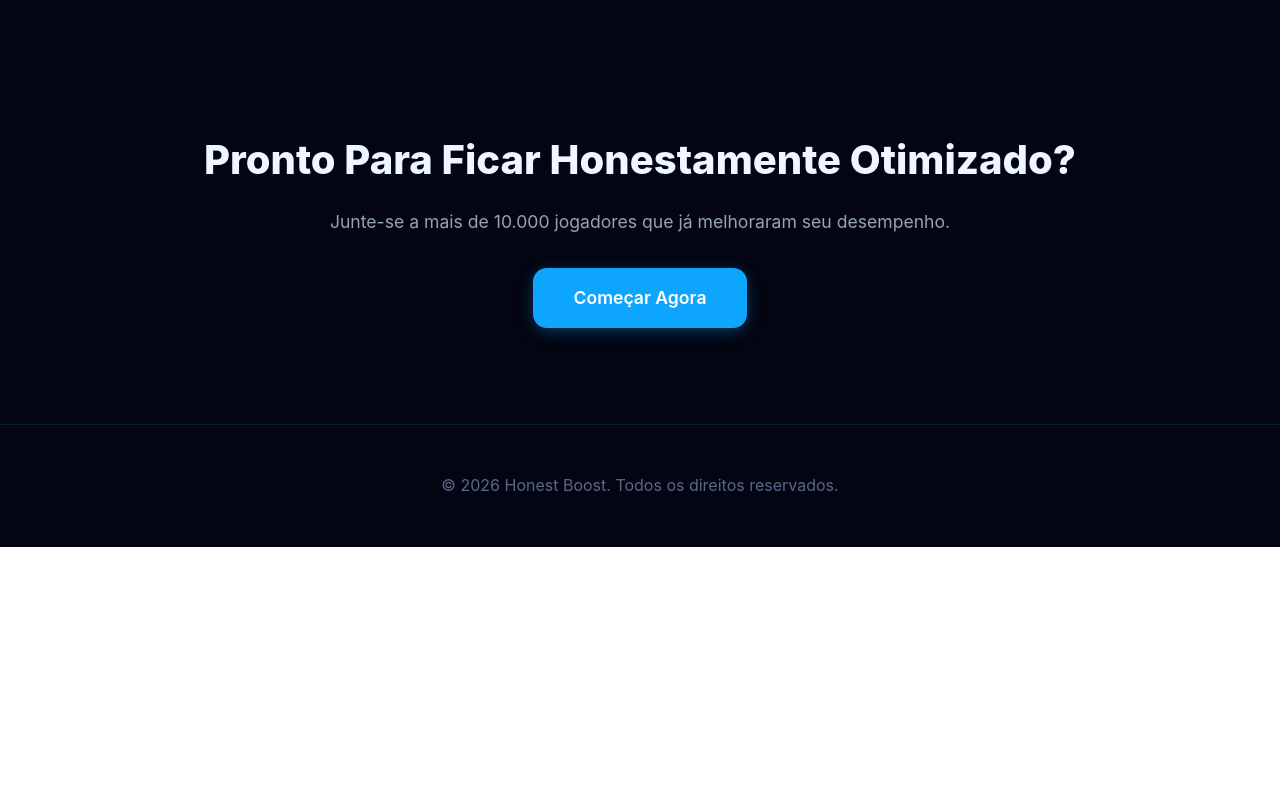
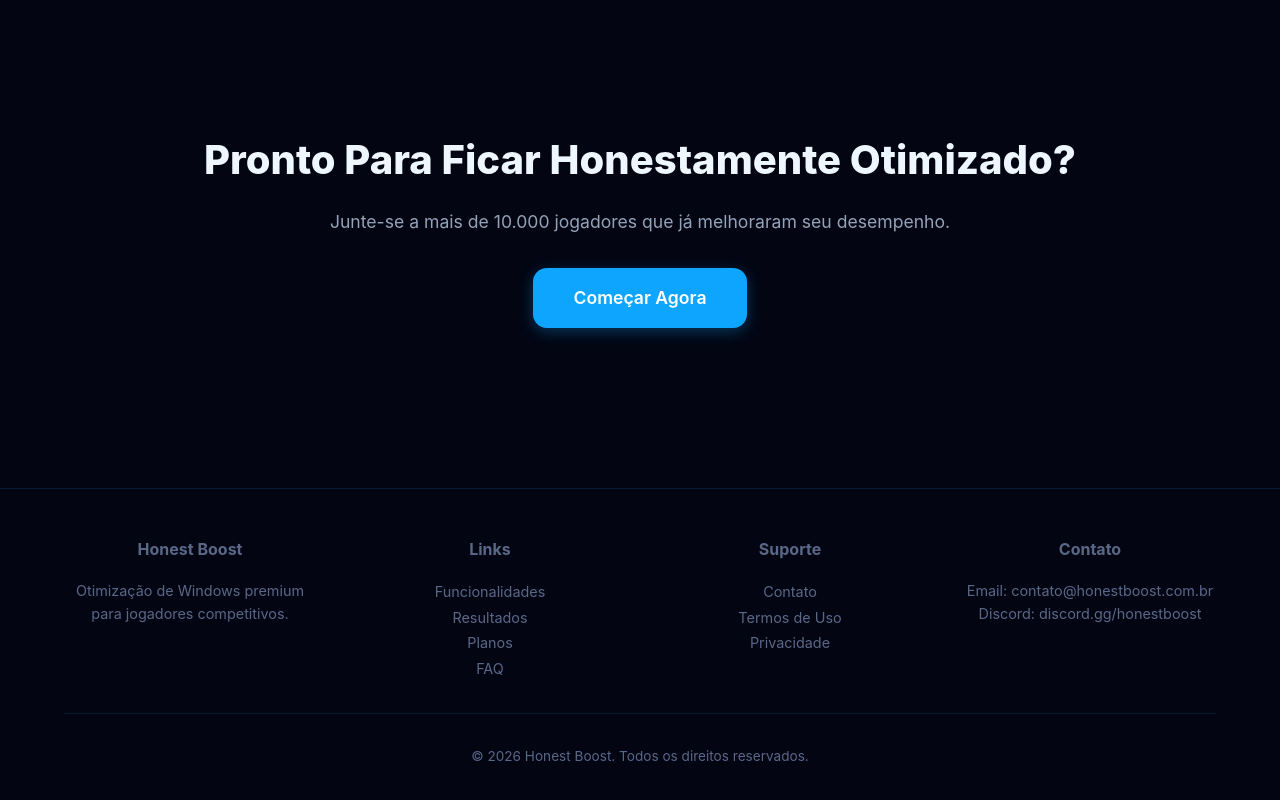
Before and after one commit to Rodzin96/honest-boost, a website: page public/index.html in a window 1280 px wide. Shown: the part 4419-5219 px from the top of the page. Before the commit the page ends 4966 px from the top, so only its background shows below. Drawn offline with Linux system fonts and the light colour scheme.

Commit message:
Fix: database_not_ready + footer

```diff
--- a/public/index.html
+++ b/public/index.html
@@ -1080,8 +1080,38 @@
     </section>
 
     <!-- Footer -->
-    <footer>
-        <p>© 2026 Honest Boost. Todos os direitos reservados.</p>
+    <footer style="border-top: 1px solid var(--border-color); padding: 3rem 5%; margin-top: 4rem;">
+        <div style="max-width: 1400px; margin: 0 auto; display: grid; grid-template-columns: repeat(4, 1fr); gap: 3rem;">
+            <div>
+                <h4 style="margin-bottom: 1rem;">Honest Boost</h4>
+                <p style="color: var(--text-muted); font-size: 0.9rem;">Otimização de Windows premium para jogadores competitivos.</p>
+            </div>
+            <div>
+                <h4 style="margin-bottom: 1rem;">Links</h4>
+                <ul style="list-style: none;">
+                    <li><a href="#features" style="color: var(--text-muted); text-decoration: none; font-size: 0.9rem;">Funcionalidades</a></li>
+                    <li><a href="#results" style="color: var(--text-muted); text-decoration: none; font-size: 0.9rem;">Resultados</a></li>
+                    <li><a href="#plans" style="color: var(--text-muted); text-decoration: none; font-size: 0.9rem;">Planos</a></li>
+                    <li><a href="#faq" style="color: var(--text-muted); text-decoration: none; font-size: 0.9rem;">FAQ</a></li>
+                </ul>
+            </div>
+            <div>
+                <h4 style="margin-bottom: 1rem;">Suporte</h4>
+                <ul style="list-style: none;">
+                    <li><a href="/contato.html" style="color: var(--text-muted); text-decoration: none; font-size: 0.9rem;">Contato</a></li>
+                    <li><a href="/termos.html" style="color: var(--text-muted); text-decoration: none; font-size: 0.9rem;">Termos de Uso</a></li>
+                    <li><a href="/privacidade.html" style="color: var(--text-muted); text-decoration: none; font-size: 0.9rem;">Privacidade</a></li>
+                </ul>
+            </div>
+            <div>
+                <h4 style="margin-bottom: 1rem;">Contato</h4>
+                <p style="color: var(--text-muted); font-size: 0.9rem;">Email: contato@honestboost.com.br</p>
+                <p style="color: var(--text-muted); font-size: 0.9rem;">Discord: discord.gg/honestboost</p>
+            </div>
+        </div>
+        <div style="max-width: 1400px; margin: 2rem auto 0; padding-top: 2rem; border-top: 1px solid var(--border-color); text-align: center; color: var(--text-muted); font-size: 0.85rem;">
+            © 2026 Honest Boost. Todos os direitos reservados.
+        </div>
     </footer>
 </body>
 </html>
```
Also changed, not shown: server.js (+4 -4 lines).
